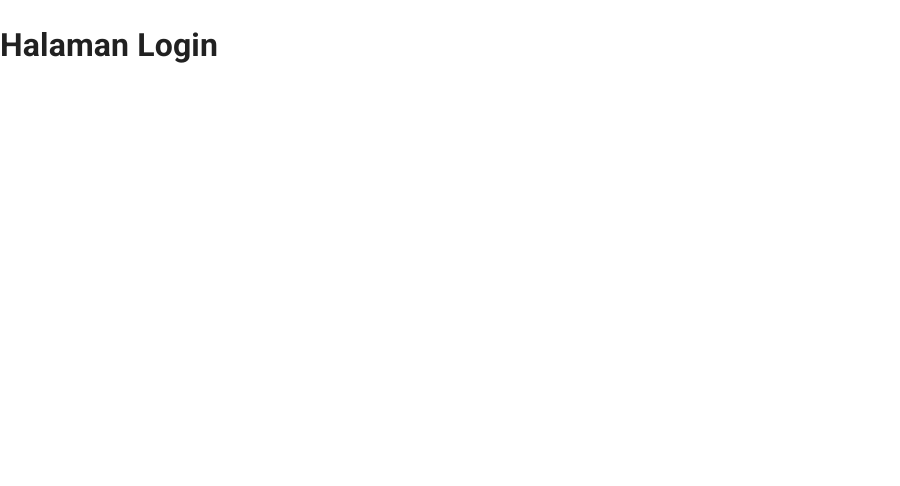
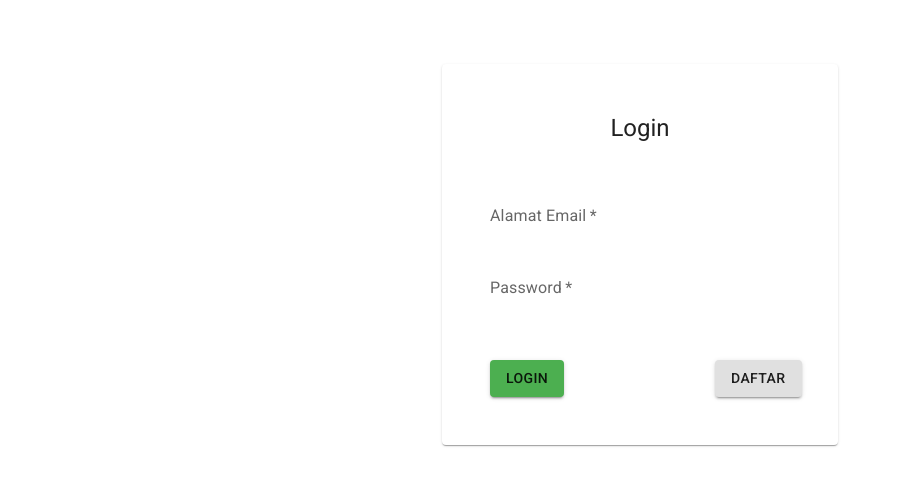
Before and after one commit to beastboy241/Skipli-POS, a React (Create React App) app: page /login in a window 1280 px wide. Shown: the top 486 px of the page, without its empty margins (0-900 px from the left). Built offline with nearby package versions, Linux system fonts and the light colour scheme; no server answers.

Commit message:
add login page

```diff
--- a/src/pages/login/index.js
+++ b/src/pages/login/index.js
@@ -1,7 +1,163 @@
-import React from "react";
+import React, { useState } from 'react';
+import useStyles from './styles'
+import { Container, Paper, Typography, TextField, Grid, Button } from '@material-ui/core';
+import { Link, Redirect } from 'react-router-dom';
+import isEmail from 'validator/lib/isEmail';
+import { useFirebase } from '../../components/FirebaseProvider';
+import AppLoading from '../../components/apploading';
 
-const Login = () => {
-    return <h1>Halaman Login</h1>
+function Login() {
+    const classes = useStyles();
+
+    const [form, setForm] = useState({
+        email: '',
+        password: ''
+    });
+
+    const [isSubmitting, setSubmitting] = useState(false);
+
+    const { auth, user, loading } = useFirebase();
+
+    const handleChange = e => {
+        setForm({
+            ...form,
+            [e.target.name]: e.target.value
+        })
+        setError({
+            ...error,
+            [e.target.name]: ''
+        })
+    }
+
+    const [error, setError] = useState({
+        email: '',
+        password: ''
+    })
+
+    const validate = () => {
+        const newError = { ...error };
+        if (!form.email) {
+            newError.email = 'Email wajib diisi';
+        } else if (!isEmail(form.email)) {
+            newError.email = 'Email tidak valid';
+        }
+        if (!form.password) {
+            newError.password = 'Password wajib diisi';
+        }
+        if (!form.ulangi_password) {
+            newError.ulangi_password = 'Ulangi Password wajib diisi';
+        } else if (form.ulangi_password !== form.password) {
+            newError.ulangi_password = 'Ulangi Password tidak sama dengan Password';
+        }
+
+        return newError;
+    }
+
+    const handleSubmit = async e => {
+        e.preventDefault();
+        const findErrors = validate();
+
+        if (Object.values(findErrors).some(err => err !== '')) {
+            setError(findErrors);
+        } else {
+            try {
+                setSubmitting(true);
+                await
+                    auth.createUserWithEmailAndPassword(form.email, form.password)
+            } catch (e) {
+                const newError = {};
+
+                switch (e.code) {
+                    case 'auth/email-already-in-use': newError.email = 'Email sudah terdaftar';
+                        break;
+                    case 'auth/invalid-email': newError.email = 'Email tidak valid';
+                        break;
+                    case 'auth/weak-password': newError.password = 'Password lemah';
+                        break;
+                    case 'auth/operation-not-allowed': newError.email = 'Metode email dan password tidak didukung';
+                        break;
+                    default:
+                        newError.email = 'Terjadi kesalahan silahkan coba lagi';
+                        break;
+                }
+
+                setError(newError);
+                setSubmitting(false);
+            }
+        }
+    }
+
+    if (loading) {
+        return <AppLoading />
+    }
+
+    if (user) {
+        return <Redirect to="/" />
+    }
+
+    return (
+        <Container maxWidth="xs">
+            <Paper className={classes.paper}>
+                <Typography variant="h5" component="h1" className={classes.title}>
+                    Login
+                </Typography>
+                <form onSubmit={handleSubmit} noValidate>
+                    <TextField
+                        id="email"
+                        type="email"
+                        name="email"
+                        margin="normal"
+                        label="Alamat Email"
+                        fullWidth
+                        required
+                        value={form.email}
+                        onChange={handleChange}
+                        helperText={error.email}
+                        error={error.email ? true : false}
+                        disabled={isSubmitting}
+                    />
+                    <TextField
+                        id="password"
+                        type="password"
+                        name="password"
+                        margin="normal"
+                        label="Password"
+                        fullWidth
+                        required
+                        value={form.password}
+                        onChange={handleChange}
+                        helperText={error.password}
+                        error={error.password ? true : false}
+                        disabled={isSubmitting}
+                    />
+                    <Grid container className={classes.buttons}>
+                        <Grid item xs={9}>
+                            <Button
+                                type="submit"
+                                color="primary"
+                                variant="contained"
+                                size="medium"
+                                disabled={isSubmitting}
+                            >
+                                Login
+                            </Button>
+                        </Grid>
+                        <Grid item xs={3}>
+                            <Button
+                                component={Link}
+                                to="/registration"
+                                variant="contained"
+                                size="medium"
+                                disabled={isSubmitting}
+                            >
+                                Daftar
+                            </Button>
+                        </Grid>
+                    </Grid>
+                </form>
+            </Paper>
+        </Container>
+    );
 }
 
 export default Login;
--- /dev/null
+++ b/src/pages/login/styles.js
@@ -0,0 +1,17 @@
+import { makeStyles } from "@material-ui/styles";
+
+const useStyles = makeStyles(theme => ({
+    title:{
+        textAlign: 'center',
+        marginBottom: theme.spacing(3)
+    },
+    paper:{
+        marginTop: theme.spacing(8),
+        padding: theme.spacing(6)
+    },
+    buttons:{
+        marginTop: theme.spacing(6)
+    }
+}))
+
+export default useStyles;
--- a/src/pages/private/home/index.js
+++ b/src/pages/private/home/index.js
@@ -1,7 +1,15 @@
+import { Button } from "@material-ui/core";
 import React from "react";
+import { useFirebase } from "../../../components/FirebaseProvider";
 
 const Home = () => {
-    return <h1>Halaman Home</h1>
+    const { auth } = useFirebase();
+    return <>
+        <h1>Halaman Home</h1>
+        <Button onClick={(e) => {
+            auth.signOut()
+        }}>SignOut</Button>
+    </>
 }
 
 export default Home;
--- a/src/pages/registration/index.js
+++ b/src/pages/registration/index.js
@@ -97,8 +97,6 @@ function Registration() {
         return <Redirect to="/" />
     }
 
-    console.log(user);
-
     return (
         <Container maxWidth="xs">
             <Paper className={classes.paper}>
@@ -149,23 +147,23 @@ function Registration() {
                         disabled={isSubmitting}
                     />
                     <Grid container className={classes.buttons}>
-                        <Grid item xs={8}>
+                        <Grid item xs={9}>
                             <Button
                                 type="submit"
                                 color="primary"
                                 variant="contained"
-                                size="large"
+                                size="medium"
                                 disabled={isSubmitting}
                             >
                                 Daftar
                             </Button>
                         </Grid>
-                        <Grid item>
+                        <Grid item xs={3}>
                             <Button
                                 component={Link}
                                 to="/login"
                                 variant="contained"
-                                size="large"
+                                size="medium"
                                 disabled={isSubmitting}
                             >
                                 Login
```
